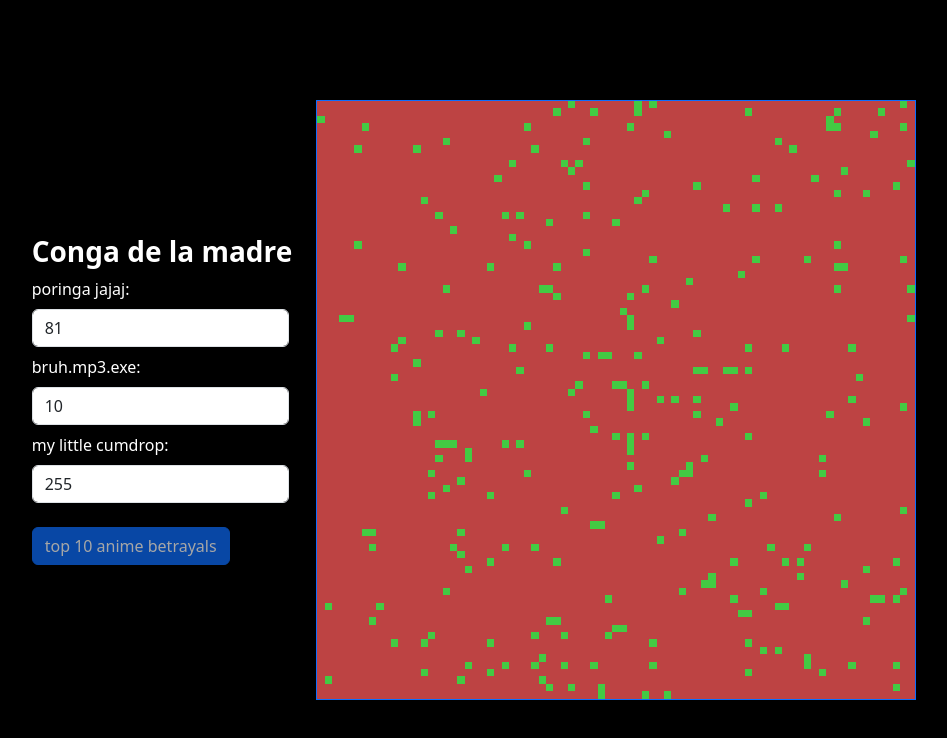
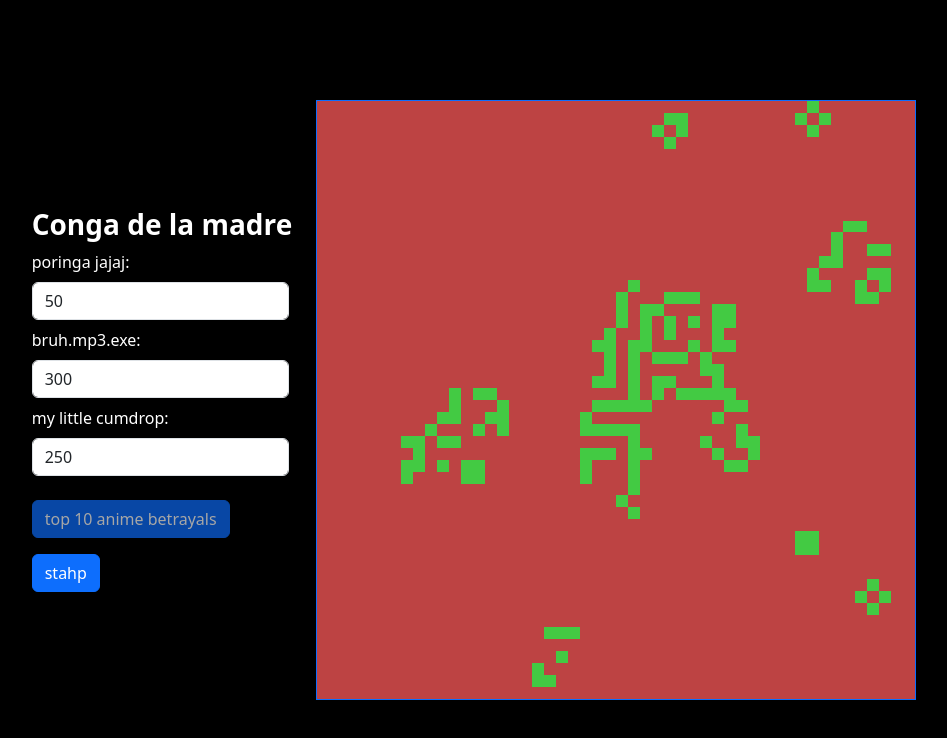
Before and after one commit to GuillermoModesto/desarrollo-web-cliente-2024, a plain HTML site: page conwayslife/index.html in a window 1280 px wide. Both pictures are taken after a click on the button "top 10 anime betrayals". Shown: the whole page, without its empty margins (38-985 px from the left). Drawn offline with nearby package versions, Linux system fonts and the light colour scheme.

Commit message:
falta el futuro

```diff
--- a/conwayslife/code.js
+++ b/conwayslife/code.js
@@ -1,37 +1,49 @@
 const MAX_FILAS = 100;
 const ALIVE = "rgb(67, 202, 67)";
 const DEAD = "rgb(189, 67, 67)";
+let timer;
 
 window.onload = function() {
-    let bot_iniciar = document.querySelector("button");
-    bot_iniciar.onclick = function() {
-        let rows = document.getElementById("rows").value;
-        let board = create_board(validate(rows));
+    let board;
+    let future;
+    let rows;
+    document.querySelector("button").onclick = function() {
+        rows = document.getElementById("rows").value;
+        let speed = document.getElementById("speed").value;
+        board = create_board(validate(rows));
         this.disabled = true;
         give_life(rows);
+        /* -- MAIN -- */
+        timer = setInterval(function() {
+            check_around(board, future, rows);
+        }, speed);
     }
-}
-
-function validate(rows) {
-    return rows;
+    document.getElementById("stahp").onclick = function() {
+        clearInterval(timer);
+        resetBoard(board, rows);
+        document.querySelector("button").disabled = false;
+    }
 }
 
 function create_board(rows) {
     let tabla = document.createElement("table");
+    let row = [];
+    let board = [];
     //let chance = initial / (rows * 2);
     document.getElementById("game-area").appendChild(tabla);
     for (let i = 0; i < rows; i++) {
         let tr = tabla.appendChild(document.createElement("tr"));
-        console.log("fila")
         for (let j = 0; j < rows; j++) {
             let td = document.createElement("td");
             td.setAttribute("id", String(i) + String(j));
             td.style.backgroundColor = DEAD;
-            console.log("column")
+            row.push(td);
             tr.appendChild(td);
         }
+        board.push(row);
+        row = [];
     }
-    return tabla;
+    return board;
 }
 
 function give_life(rows) {
@@ -47,6 +59,54 @@ function give_life(rows) {
     } while(initial != 0);
 }
 
+function check_around(board, future, rows) {
+    let surroundings;
+    let directions = [
+        [-1, -1], [-1, 0], [-1, 1],
+        [0, -1],           [0, 1],
+        [1, -1],  [1, 0],  [1, 1]
+    ];
+    for (let i = 0; i < rows; i++) {
+        for (let j = 0; j < rows; j++) {
+            surroundings = 0;
+            for (let k = 0; k < directions.length; k++) {
+                if (in_grid(i, j, k, rows, directions)) {
+                    let ele = board[i + directions[k][0]][j + directions[k][1]];
+                    if (ele.style.backgroundColor == ALIVE) {
+                        surroundings++;
+                    }
+                }
+            }
+            let ele = board[i][j];
+            if (surroundings < 2 || surroundings > 3) {
+                ele.style.backgroundColor = DEAD;
+            }
+            else if (surroundings == 3) {
+                ele.style.backgroundColor = ALIVE;
+            }
+        }
+    }
+}
+
+function in_grid(i, j, k, rows, directions) {
+    let ni = i + directions[k][0];
+    let nj = j + directions[k][1];
+    return (ni >= 0 && ni < rows && nj >= 0 && nj < rows);
+}
+
 function random(min, max) {
     return Math.floor(Math.random() * (max - min + 1) + min);
 }
+
+function validate(rows) {
+    return rows;
+}
+
+function resetBoard(board, row) {
+    for (let i = 0; i < row; i++) {
+        for (let j = 0; j < row; j++) {
+            board[i][j].style.backgroundColor = DEAD;
+        }
+    }
+    document.getElementById("game-area").removeChild(document.querySelector("table"));
+}
--- a/conwayslife/index.html
+++ b/conwayslife/index.html
@@ -29,17 +29,18 @@
             <h3 class="fw-bold">Conga de la madre</h3>
             <div class="mb-2">
                 <label for="rows" class="form-label">poringa jajaj:</label>
-                <input type="number" id="rows" class="form-control" value="81">
+                <input type="number" id="rows" class="form-control" value="50">
             </div>
             <div class="mb-2">
                 <label for="speed" class="form-label">bruh.mp3.exe:</label>
-                <input type="number" id="speed" class="form-control" value="10">
+                <input type="number" id="speed" class="form-control" value="300">
             </div>
             <div class="mb-2">
                 <label for="initial" class="form-label">my little cumdrop:</label>
-                <input type="number" id="initial" class="form-control" value="255">
+                <input type="number" id="initial" class="form-control" value="250">
             </div>
             <button class="btn btn-primary mt-3">top 10 anime betrayals</button>
+            <button class="btn btn-primary mt-3" id="stahp">stahp</button>
         </div>
         <div class="border border-primary" id="game-area">
 
```
